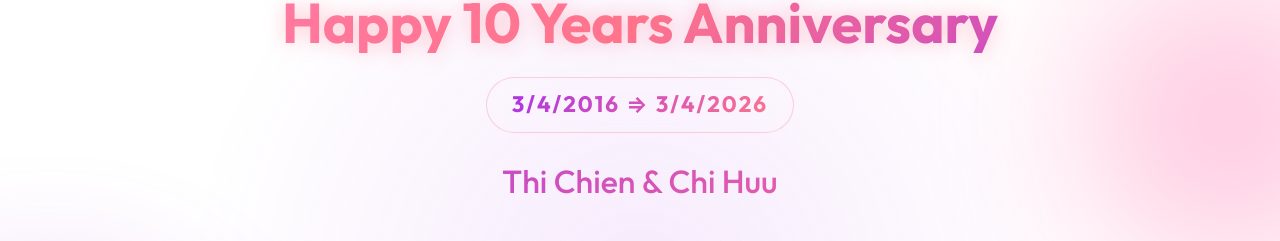
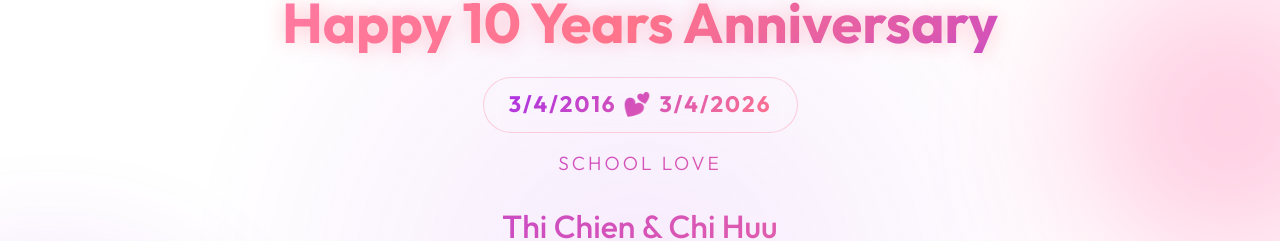
Before and after one commit to chiennt43/our_story, a React (Vite) app: page / in a window 1280 px wide. Shown: the part 110-351 px from the top of the page. Built offline with nearby package versions, Linux system fonts and the light colour scheme.

Commit message:
Update timeline icon to cute hearts and add School Love title

```diff
--- a/src/App.jsx
+++ b/src/App.jsx
@@ -64,8 +64,9 @@ function App() {
             marginTop: '1rem',
             backdropFilter: 'blur(10px)'
           }}>
-            <p className="subtitle" style={{ fontSize: '1.4rem', margin: 0, opacity: 1, letterSpacing: '2px', fontWeight: '700', color: '#ff758c' }}>3/4/2016 ⇒ 3/4/2026</p>
+            <p className="subtitle" style={{ fontSize: '1.4rem', margin: 0, opacity: 1, letterSpacing: '2px', fontWeight: '700', color: '#ff758c' }}>3/4/2016 💕 3/4/2026</p>
           </div>
+          <p className="subtitle" style={{ fontSize: '1.2rem', marginTop: '1rem', textTransform: 'uppercase', letterSpacing: '3px', fontWeight: '300', color: 'rgba(255,255,255,0.7)' }}>School Love</p>
           <p className="subtitle" style={{ fontSize: '2rem', marginTop: '1.5rem', fontWeight: '500' }}>{student1} & {student2}</p>
         </div>
       </header>
```
